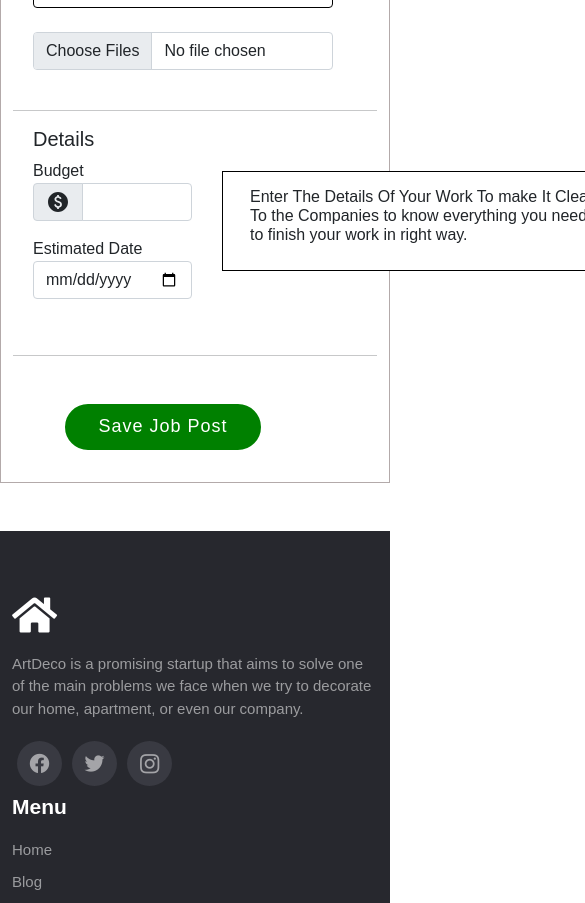
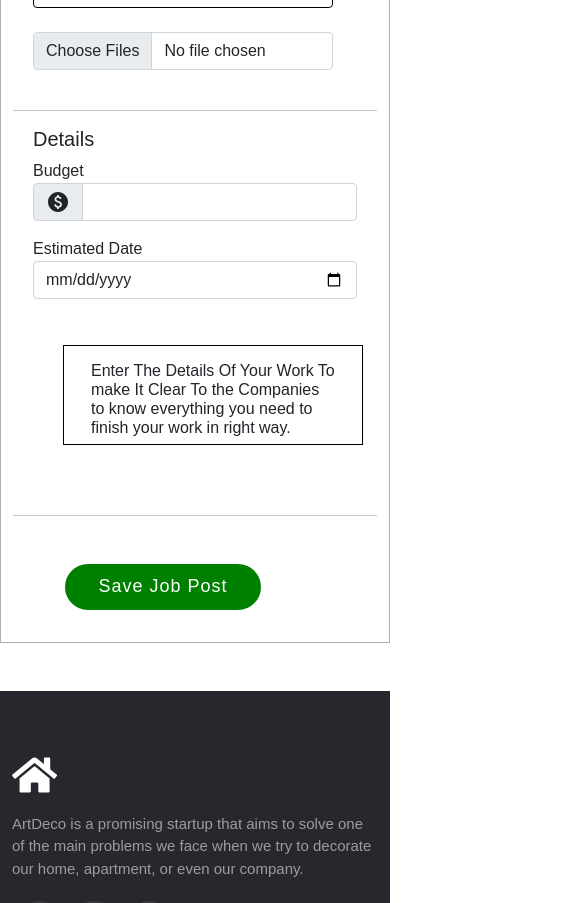
Before and after one commit to AbdelrahmanEhab20/ArtDeco-Front, a React (Create React App) app: page /JobReview in a window 390 px wide. Shown: the part 980-1883 px from the top of the page, 585 px wide, since content can reach past the window. Built offline with nearby package versions, Linux system fonts and the light colour scheme.

Commit message:
LAst Update With Job Review

```diff
--- a/src/components/jobReview/jobReview.css
+++ b/src/components/jobReview/jobReview.css
@@ -160,6 +160,21 @@
   .ThirdWrapper .topLeft .form-group .file-Attach {
     width: 300px;
   }
+  .ForthWrapper {
+    height: 100%;
+    padding: 0px 20px;
+    display: block;
+    align-items: center;
+  }
+  .ForthWrapper .topRight .Special {
+    border: 1px solid black;
+    width: 400px;
+    height: 100px;
+    background-color: rgb(255, 255, 255);
+  }
+  .ForthWrapper .topRight .Special h6 {
+    padding: 15px;
+  }
 }
 
 @media (max-width: 947px) {
@@ -213,6 +228,21 @@
   }
   .ThirdWrapper .topLeft .form-group .file-Attach {
     width: 300px;
+  }
+  .ForthWrapper {
+    height: 100%;
+    padding: 0px 20px;
+    display: block;
+    align-items: center;
+  }
+  .ForthWrapper .topRight .Special {
+    border: 1px solid black;
+    width: 300px;
+    height: 100px;
+    background-color: rgb(255, 255, 255);
+  }
+  .ForthWrapper .topRight .Special h6 {
+    padding: 15px;
   }
 }
 
@@ -268,6 +298,21 @@
   .ThirdWrapper .topLeft .form-group .file-Attach {
     width: 300px;
   }
+  .ForthWrapper {
+    height: 100%;
+    padding: 0px 20px;
+    display: block;
+    align-items: center;
+  }
+  .ForthWrapper .topRight .Special {
+    border: 1px solid black;
+    width: 300px;
+    height: 100px;
+    background-color: rgb(255, 255, 255);
+  }
+  .ForthWrapper .topRight .Special h6 {
+    padding: 15px;
+  }
 }
 @media (max-width: 690px) {
   .MainDiv {
@@ -321,6 +366,21 @@
   .ThirdWrapper .topLeft .form-group .file-Attach {
     width: 300px;
   }
+  .ForthWrapper {
+    height: 100%;
+    padding: 0px 20px;
+    display: block;
+    align-items: center;
+  }
+  .ForthWrapper .topRight .Special {
+    border: 1px solid black;
+    width: 300px;
+    height: 100px;
+    background-color: rgb(255, 255, 255);
+  }
+  .ForthWrapper .topRight .Special h6 {
+    padding: 15px;
+  }
 }
 
 @media (max-width: 500px) {
@@ -351,7 +411,7 @@
     font-weight: 400;
   }
   .SecondWrapper .topLeft .form-group input {
-    width: 200px;
+    width: 300px;
     height: 40px;
     font-size: 20px;
     font-weight: 400;
@@ -375,4 +435,19 @@
   .ThirdWrapper .topLeft .form-group .file-Attach {
     width: 300px;
   }
+  .ForthWrapper {
+    height: 100%;
+    padding: 0px 20px;
+    display: block;
+    align-items: center;
+  }
+  .ForthWrapper .topRight .Special {
+    border: 1px solid black;
+    width: 300px;
+    height: 100px;
+    background-color: rgb(255, 255, 255);
+  }
+  .ForthWrapper .topRight .Special h6 {
+    padding: 15px;
+  }
 }
--- a/src/components/jobReview/jobReview.js
+++ b/src/components/jobReview/jobReview.js
@@ -12,7 +12,6 @@ export default function JobReview() {
                         <span className="Sign-Page">Review</span>
                     </div>
                     <div className="topRight">
-
                         <button type="button" class="btn">
                             Save Job Post
                         </button>
```
